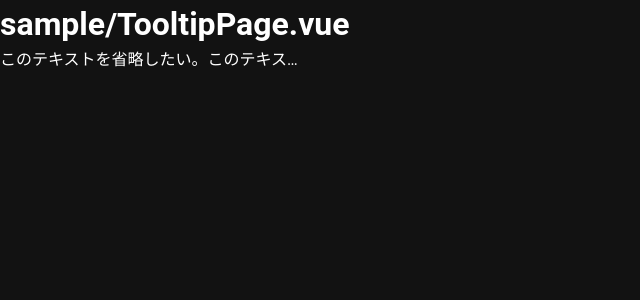
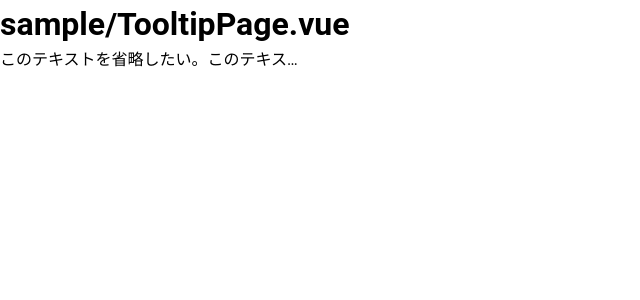
Before and after one commit to a-nishioka/vuetify3-yarn-sample, a Nuxt app: page /sample/TooltipPage in a window 1280 px wide. Shown: the top 300 px of the page, without its empty margins (0-640 px from the left). Built offline with nearby package versions, Linux system fonts and the light colour scheme.

Commit message:
tooltip: 背景色を変更する

```diff
--- a/components/atoms/Tooltip.vue
+++ b/components/atoms/Tooltip.vue
@@ -1,6 +1,10 @@
 <template>
-  <v-tooltip activator="parent" location="bottom" />
+  <v-tooltip activator="parent" location="bottom" color="purple" />
 </template>
 <script setup lang="ts">
 </script>
-<style lang="scss" scoped></style>
+<style lang="scss" scoped>
+.v-tooltip.v-overlay>.v-overlay__content {
+  background: rgba(var(--v-theme-surface-variant), 1);
+}
+</style>
--- a/plugins/vuetify.ts
+++ b/plugins/vuetify.ts
@@ -10,9 +10,12 @@ export default defineNuxtPlugin((app) => {
     components,
     directives,
     theme: {
-      defaultTheme: 'dark',
       themes: {
-        light: {},
+        light: {
+          colors: {
+            'surface-variant': '#ff0000',
+          },
+        },
       },
     },
   });
```
